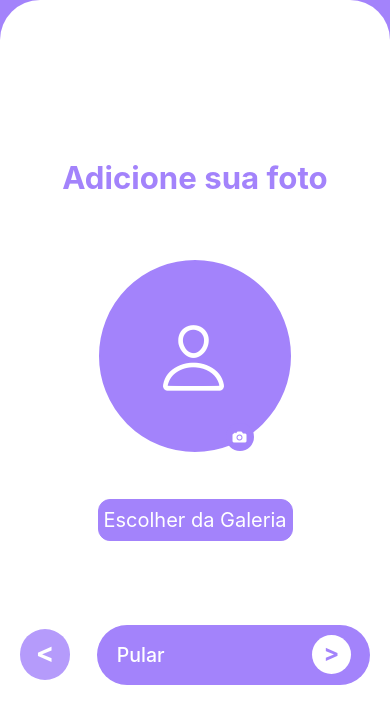
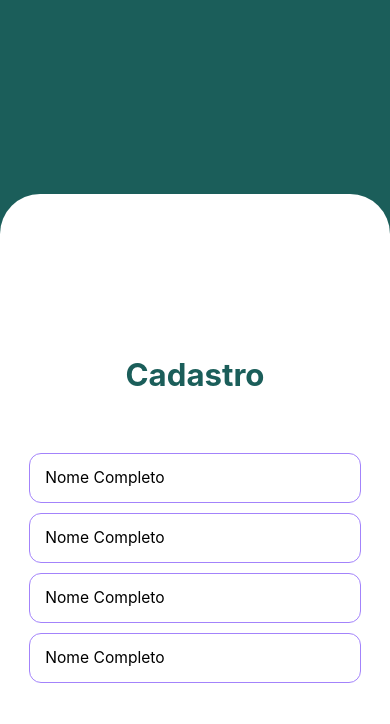
Before and after one commit to Henriluiz/SaudePlus, a React Native app: screen / in a window 390 px wide. Shown: the top 724 px of the page. Built offline with nearby package versions, Linux system fonts and the light colour scheme.

Commit message:
Tela de login iniciada e Tela de foto concluída

```diff
--- a/src/navigation/AuthNavigator.js
+++ b/src/navigation/AuthNavigator.js
@@ -11,9 +11,9 @@ const Stack = createNativeStackNavigator();
 export default function AuthNavigator() {
   return (
     <Stack.Navigator screenOptions={{ headerShown: false }}>
+      <Stack.Screen name="cadastro" component={Cadastro} />
+      <Stack.Screen name="login" component={Login} />
       <Stack.Screen name="cadastroFoto" component={CadastroFoto}/>
-      <Stack.Screen name="login" component={Login} />
-      <Stack.Screen name="cadastro" component={Cadastro} />
     </Stack.Navigator>
   );
 }
--- a/src/page/cadastro-foto/index.js
+++ b/src/page/cadastro-foto/index.js
@@ -1,5 +1,5 @@
 import React, { use, useState } from "react";
-import {Text,View,Image,Pressable}from "react-native";
+import {Text,View,Image,Pressable, Alert }from "react-native";
 import { Ionicons, MaterialCommunityIcons } from '@expo/vector-icons';
 import { useNavigation } from "@react-navigation/native";
 import styles from './styles';
@@ -76,9 +76,8 @@ export default function CadastroFoto() {
       <View style={styles.container}>
         <View>
           <View style={styles.containerImg}>
-                {/* <Image
-                style={styles.logo}
-                source={require('./img/logo.png')}/> */}
+              <Image
+              style={styles.logo}/>
           </View>
         </View>
         <View style={styles.container2}>
--- a/src/page/cadastro-foto/styles.js
+++ b/src/page/cadastro-foto/styles.js
@@ -6,7 +6,7 @@ import { widthPercentageToDP as wp, heightPercentageToDP as hp } from 'react-nat
 export default StyleSheet.create({
     container: {
         flex: 1,
-        backgroundColor: "#A383FB"
+        backgroundColor: "#1B5E5A"
     },
 
     containerImg: {
@@ -24,7 +24,7 @@ export default StyleSheet.create({
 
     logo: {
         width: wp("35%"),
-        height: hp("25%"),
+        height: hp("20%"),
         marginTop: 25,
         alignItems: "center"
     },
@@ -33,7 +33,7 @@ export default StyleSheet.create({
       fontSize: width * 0.08,
       marginBottom: hp("7%"),
       textAlign: "center",
-      color: "#A383FB",
+      color: "#1B5E5A",
       fontWeight: "bold"
     },
 
@@ -50,7 +50,9 @@ export default StyleSheet.create({
         borderRadius: 100,
         borderWidth: 4,
         borderColor: "#fff",
-        backgroundColor: "#A383FB"
+        backgroundColor: "#1B5E5A",
+        alignItems: "center",
+        justifyContent: "center",
     },
 
     fotoPerfil2: {
@@ -65,7 +67,7 @@ export default StyleSheet.create({
         position: "absolute",
         bottom: 5,
         right: width * 0.35,
-        backgroundColor: "#A383FB",
+        backgroundColor: "#1B5E5A",
         width: 28,
         height: 28,
         borderRadius: 14,
@@ -76,13 +78,13 @@ export default StyleSheet.create({
     btn: {
         width: wp("50%"),
         height: hp("5%"),
-        borderColor: "#A383FB",
+        borderColor: "#1B5E5A",
         borderWidth: 1.5,
         borderRadius: 12,
         fontSize: width * 0.14,
         justifyContent: "center",
         alignItems: "center",
-        backgroundColor: "#A383FB",
+        backgroundColor: "#1B5E5A",
     },
 
     mensagemErro: {
@@ -109,7 +111,7 @@ export default StyleSheet.create({
     width: width * 0.13,
     height: width * 0.13,
     borderRadius: 100,
-    backgroundColor: "#A383FB",
+    backgroundColor: "#1B5E5A",
     justifyContent: "center",
     alignItems: "center",
     opacity: 0.8,
@@ -122,9 +124,17 @@ export default StyleSheet.create({
     marginBottom: 4,
   },
 
+  imagem: {
+    width: "97%",
+    height: "97%",
+    borderRadius: 100, // metade do width/height pra ficar circular
+    resizeMode: "cover",
+
+  },
+
   btnProximo: {
     flexDirection: "row",
-    backgroundColor: "#A383FB",
+    backgroundColor: "#1B5E5A",
     width: "70%",
     height: 60,
     borderRadius: 30,
--- a/src/page/cadastro/index.js
+++ b/src/page/cadastro/index.js
@@ -1,44 +1,92 @@
-import { Text, View, Pressable } from 'react-native';
-import { LinearGradient } from 'expo-linear-gradient';
+import React, { use, useState } from "react";
+import {Text,View,Image,Pressable, Alert, TextInput}from "react-native";
 import { Ionicons, MaterialCommunityIcons } from '@expo/vector-icons';
 import { useNavigation } from "@react-navigation/native";
 import styles from './styles';
 
-export default function Cadastro() {
+import * as ImagePicker from "expo-image-picker";
+export default function CadastroFoto() {
   const navigation = useNavigation();
 
-  function Botao({ nome, icon, onPress }) {
-    return (
-        <Pressable
-          onPress={onPress}
-          style={({ pressed }) => [
-            styles.botoes,
-            {
-              backgroundColor: pressed ? "#E6FFFA" : "#fff",
-              transform: [{ scale: pressed ? 0.95 : 1 }]
-            }
-          ]}
-        >
-          {icon}
-          <Text style={styles.nomeBotao}>{nome}</Text>
-        </Pressable>
-      );
-    }
+  const [nomeCompleto, setNomeCompleto] = useState("");
+  const [dataNascimento, setDataNascimento] = useState("");
+  const [genero, setGenero] = useState(""); // usa picker para Isso
+  const [peso, setPeso] = useState(0.0);
+  const [altura, setAltura] = useState(0.0);
+  const [tipoSanguineo, setTipoSanguineo] = useState("");
 
-  return (
-    <View style={styles.container}>
-
-      <LinearGradient
-        colors={["#1B5E5A", "#4CA6A8"]}
-        style={styles.header}
-      >
-        <Text style={styles.title}>HOME</Text>
-      </LinearGradient>
-
-      <View style={styles.content}>
+  // Um erro diferente para cada, para se exibido em baixo de seus inputs correspondente
+  const [erroNome, setErroNome] = useState("");
+  const [erroData, setErroData] = useState("");
+  const [errogenero, setErroGenero] = useState("");
+  const [erroPeso, setErroPeso] = useState("");
+  const [erroAltura, setErroAltura] = useState("");
+  const [erroTipoSan, setErroTipoSan] = useState("");
 
 
+  async function validarCampos() {
+    if (!nomeCompleto.trim()) {
+      setErroNome("Digite seu nome completo.");
+      return false;
+    }
+    setErroNome("");
+
+    if (dataNascimento.length !== 10) {
+      setErroData("Digite uma data válida.");
+      return false;
+    }
+    setErroData("");
+
+    if (!genero) {
+      setErroGenero("Selecione um gênero.");
+      return false;
+    }
+    setErroGenero("");
+    return true;
+  }
+
+    return (
+      <View style={styles.container}>
+        <View>
+          <View style={styles.containerImg}>
+              <Image
+              style={styles.logo}/>
+          </View>
+        </View>
+        <View style={styles.container2}>
+            <Text style={styles.titulo}>Cadastro</Text>
+            <View style={styles.contInput}>
+              {/* <Text style={styles.label}>Nome Completo</Text> */}
+              <TextInput
+                style={styles.input}
+                value={nomeCompleto}
+                onChangeText={setNomeCompleto}
+                placeholder="Nome Completo"
+              />
+              {/* <Text style={styles.label}>Nome Completo</Text> */}
+              <TextInput
+                style={styles.input}
+                value={dataNascimento}
+                onChangeText={setDataNascimento}
+                placeholder="Nome Completo"
+              />
+              {/* <Text style={styles.label}>Nome Completo</Text> */}
+              <TextInput
+                style={styles.input}
+                value={nomeCompleto}
+                onChangeText={setNomeCompleto}
+                placeholder="Nome Completo"
+              />
+              {/* <Text style={styles.label}>Nome Completo</Text> */}
+              <TextInput
+                style={styles.input}
+                value={nomeCompleto}
+                onChangeText={setNomeCompleto}
+                placeholder="Nome Completo"
+              />
+            </View>
+
+        </View>
       </View>
-    </View>
-  );
+    );
 }
--- a/src/page/cadastro/styles.js
+++ b/src/page/cadastro/styles.js
@@ -1,188 +1,83 @@
-import { StyleSheet, StatusBar } from "react-native";
+import { StyleSheet, Dimensions } from "react-native";
+
+const { width, height } = Dimensions.get("window");
 import { widthPercentageToDP as wp, heightPercentageToDP as hp } from 'react-native-responsive-screen'; // Usa isso, no lugar de pixels ex: wp("10%") e hp("10%")
 
 export default StyleSheet.create({
     container: {
         flex: 1,
-    backgroundColor: "#F4F6F6",
+        backgroundColor: "#1B5E5A"
     },
 
-  overlay: {
+    containerImg: {
+        justifyContent: "center",
+        alignItems: "center",
+    },
+
+    container2: {
         flex: 1,
+        justifyContent: "center",
+        backgroundColor: "#ffffff",
+        borderTopLeftRadius: 40,
+        borderTopRightRadius: 40,
+    },
+
+    logo: {
+        width: wp("35%"),
+        height: hp("20%"),
+        marginTop: 25,
+        alignItems: "center"
+    },
+
+    titulo: {
+      fontSize: width * 0.08,
+      marginBottom: hp("7%"),
+      textAlign: "center",
+      color: "#1B5E5A",
+      fontWeight: "bold"
+    },
+
+    fotoContainer: {
         alignItems: "center",
         justifyContent: "center",
-    backgroundColor: "rgba(0,0,0,0.5)",
+        // marginTop: -60,
+        // marginBottom: 10,
     },
 
-  header: {
-    paddingTop: 65,
-    paddingBottom: 25,
-    paddingHorizontal: 20,
-    flexDirection: "row",
-    justifyContent: "space-between",
-    alignItems: "center",
-    borderBottomLeftRadius: 25,
-    borderBottomRightRadius: 25,
-  },
-
-  card: {
-    width: "100%",
-    backgroundColor: "#fff",
-    borderRadius: 20,
-    padding: 20,
-    elevation: 4,
-    marginTop: 20,
-  },
-
-  headerTitle: {
-    color: "#fff",
-    fontSize: 22,
-    fontWeight: "bold",
-  },
-
-  box: {
-    backgroundColor: "#ffffff",
-    borderRadius: 15,
-    padding: 15,
-    marginBottom: 15,
-    elevation: 3,
-  },
-
-  input: {
-    backgroundColor: "#F0F0F0",
-    borderRadius: 10,
-    padding: 10,
-    marginBottom: 10,
+    fotoPerfil: {
+        width: 200,
+        height: 200,
+        borderRadius: 100,
+        borderWidth: 4,
+        borderColor: "#fff",
+        backgroundColor: "#1B5E5A",
         alignItems: "center",
         justifyContent: "center",
     },
 
-  erro: {
-    color: "red",
-    fontSize: 16,
-    marginTop: 10,
-    fontWeight: "bold",
+    fotoPerfil2: {
+      width: "100%",
+      height: "100%",
+      margin: 57,
     },
 
-  info: {
-    fontSize: 18,
-    color: "#333",
-    marginBottom: 8,
-  },
-
-  nome: {
-    fontSize: 24,
-    fontWeight: "bold",
-    color: "#235347",
-    marginBottom: 15,
-    textAlign: "center",
-  },
-
-  contBotoes: {
-    flexDirection:"row",
-    justifyContent: "center",
+    contInput: {
       alignItems: "center",
-    gap: 20,
-    marginTop: 85
-  },
-
-  aviso: {
-    marginTop: hp("3%"),
-    alignItems: "center",
-    justifyContent: "center",
-
-  },
-
-  botoes: {
-    width: 150,
-    height: 150,
-    borderRadius: 20,
-    justifyContent: "center",
-    alignItems: "center",
-
-    elevation: 10,
-    shadowColor: "#000",
-    shadowOpacity: 0.2,
-    shadowRadius: 12,
-    shadowOffset: { width: 0, height: 6 },
-  },
-
-  nomeBotao: {
-    color: "#235347",
-    fontSize: 18,
-    fontWeight: "600",
-    marginTop: 5,
-  },
-
-
-
-  footer: {
-    alignItems: "center",
-    justifyContent: "center",
-    marginTop: wp("20%"),
-  },
-
-  textFooter: {
-    fontSize: 14,
-    fontStyle: "italic",
-    fontWeight: "bold",
-    textDecorationLine: "underline",
-    color: "#235347",
-  },
-
-  containerModal: {
-    backgroundColor: "#1B5E5A",
-    padding: 20,
-    alignItems: "center",
-    gap: 25,
-    borderRadius: 35,
-
-    elevation: 10,
-    shadowColor: "#000",
-    shadowOpacity: 0.2,
-    shadowRadius: 12,
-    shadowOffset: { width: 0, height: 6 },
+      gap: 10,
     },
 
     input: {
-    backgroundColor: "#fff",
-    width: 200,
+        width: "85%",
         height: 50,
-    borderRadius: 20,
-    justifyContent: "center",
-    alignItems: "center",
-
-    elevation: 10,
-    shadowColor: "#000",
-    shadowOpacity: 0.2,
-    shadowRadius: 12,
-    shadowOffset: { width: 0, height: 6 },
+        borderColor: "#A383FB",
+        borderWidth: 1.5,
+        borderRadius: 12,
+        paddingHorizontal: 15,
+        fontSize: width * 0.04,
       },
 
-  botaoConfirmar: {
-    backgroundColor: "#fff",
-    width: 200,
-    height: 50,
-    borderRadius: 20,
-    justifyContent: "center",
-    alignItems: "center",
-
-    elevation: 10,
-    shadowColor: "#000",
-    shadowOpacity: 0.2,
-    shadowRadius: 12,
-    shadowOffset: { width: 0, height: 6 },
+    label: {
+      fontSize: 18,
+      alignItems: "flex-start",
     },
-
-  botaoText: {
-    fontStyle: "normal",
-    fontSize: 15,
-    fontWeight: "bold",
-  },
-
-  botaoTextEx: {
-    color: "red",
-    fontWeight: "bold",
-  },
-
 });
```
Lines whose indentation alone changed are shown as unchanged.
